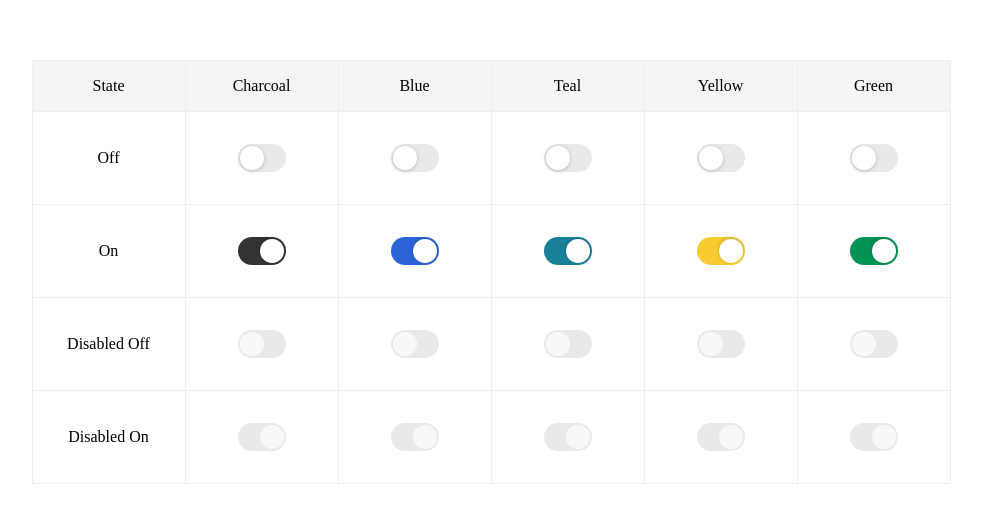
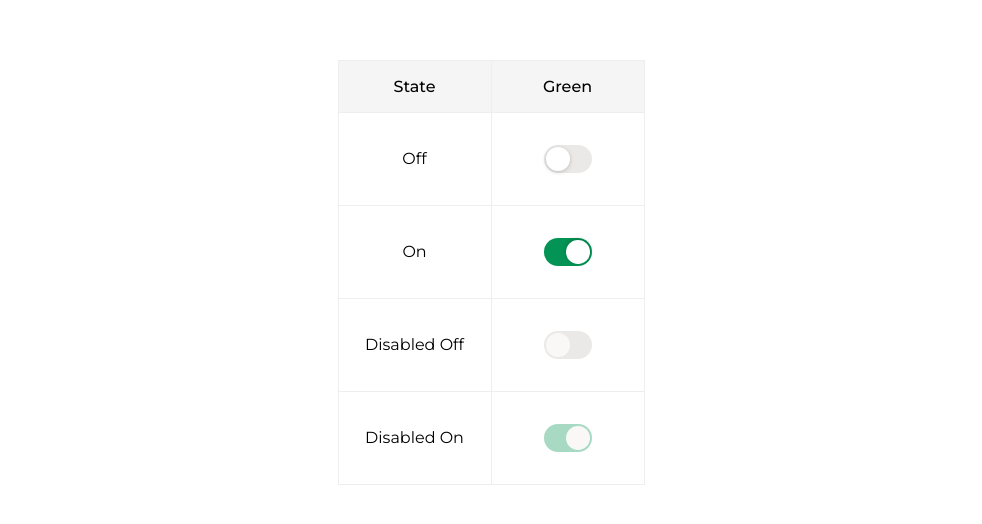
Before and after one commit to avishvijaivergiya/Switch-Toggle, a plain HTML site: page index.html in a window 1280 px wide. Shown: the part 160-684 px from the top of the page, without its empty margins (149-1131 px from the left). Drawn offline with Linux system fonts and the light colour scheme.

Commit message:
color changes

```diff
--- a/index.html
+++ b/index.html
@@ -12,36 +12,12 @@
             <thead>
                 <tr>
                     <th>State</th>
-                    <th>Charcoal</th>
-                    <th>Blue</th>
-                    <th>Teal</th>
-                    <th>Yellow</th>
                     <th>Green</th>
                 </tr>
             </thead>
             <tbody>
                 <tr>
                     <td>Off</td>
-                    <td>
-                        <div class="switch">
-                            <div class="switch-handle"></div>
-                        </div>
-                    </td>
-                    <td>
-                        <div class="switch blue">
-                            <div class="switch-handle"></div>
-                        </div>
-                    </td>
-                    <td>
-                        <div class="switch teal">
-                            <div class="switch-handle"></div>
-                        </div>
-                    </td>
-                    <td>
-                        <div class="switch yellow">
-                            <div class="switch-handle"></div>
-                        </div>
-                    </td>
                     <td>
                         <div class="switch green">
                             <div class="switch-handle"></div>
@@ -51,26 +27,6 @@
                 <tr>
                     <td>On</td>
                     <td>
-                        <div class="switch active">
-                            <div class="switch-handle"></div>
-                        </div>
-                    </td>
-                    <td>
-                        <div class="switch blue active">
-                            <div class="switch-handle"></div>
-                        </div>
-                    </td>
-                    <td>
-                        <div class="switch teal active">
-                            <div class="switch-handle"></div>
-                        </div>
-                    </td>
-                    <td>
-                        <div class="switch yellow active">
-                            <div class="switch-handle"></div>
-                        </div>
-                    </td>
-                    <td>
                         <div class="switch green active">
                             <div class="switch-handle"></div>
                         </div>
@@ -79,26 +35,6 @@
                 <tr>
                     <td>Disabled Off</td>
                     <td>
-                        <div class="switch disabled">
-                            <div class="switch-handle"></div>
-                        </div>
-                    </td>
-                    <td>
-                        <div class="switch blue disabled">
-                            <div class="switch-handle"></div>
-                        </div>
-                    </td>
-                    <td>
-                        <div class="switch teal disabled">
-                            <div class="switch-handle"></div>
-                        </div>
-                    </td>
-                    <td>
-                        <div class="switch yellow disabled">
-                            <div class="switch-handle"></div>
-                        </div>
-                    </td>
-                    <td>
                         <div class="switch green disabled">
                             <div class="switch-handle"></div>
                         </div>
@@ -106,26 +42,6 @@
                 </tr>
                 <tr>
                     <td>Disabled On</td>
-                    <td>
-                        <div class="switch active disabled">
-                            <div class="switch-handle"></div>
-                        </div>
-                    </td>
-                    <td>
-                        <div class="switch blue active disabled">
-                            <div class="switch-handle"></div>
-                        </div>
-                    </td>
-                    <td>
-                        <div class="switch teal active disabled">
-                            <div class="switch-handle"></div>
-                        </div>
-                    </td>
-                    <td>
-                        <div class="switch yellow active disabled">
-                            <div class="switch-handle"></div>
-                        </div>
-                    </td>
                     <td>
                         <div class="switch green active disabled">
                             <div class="switch-handle"></div>
--- a/styles.css
+++ b/styles.css
@@ -1,3 +1,9 @@
+@import url('https://fonts.googleapis.com/css2?family=Montserrat:wght@400;500;700&display=swap');
+
+body, .switch-label, .switch-table, .switch, .switch-handle {
+    font-family: 'Montserrat', sans-serif;
+}
+
 .switch {
     position: relative;
     width: 48px;
@@ -42,6 +48,10 @@
 
 .switch.green.active {
     background-color: #039354;
+}
+
+.switch.green.active.disabled {
+    background-color: rgba(3, 147, 84, 0.35) !important;
 }
 
 .switch.disabled {
@@ -99,7 +109,6 @@
 }
 
 .switch-label {
-    font-family: system-ui, -apple-system, BlinkMacSystemFont, 'Segoe UI', sans-serif;
     font-size: 14px;
     color: #333;
     margin-bottom: 8px;
```
Also changed, not shown: segment.html (added, +118 -0 lines).
